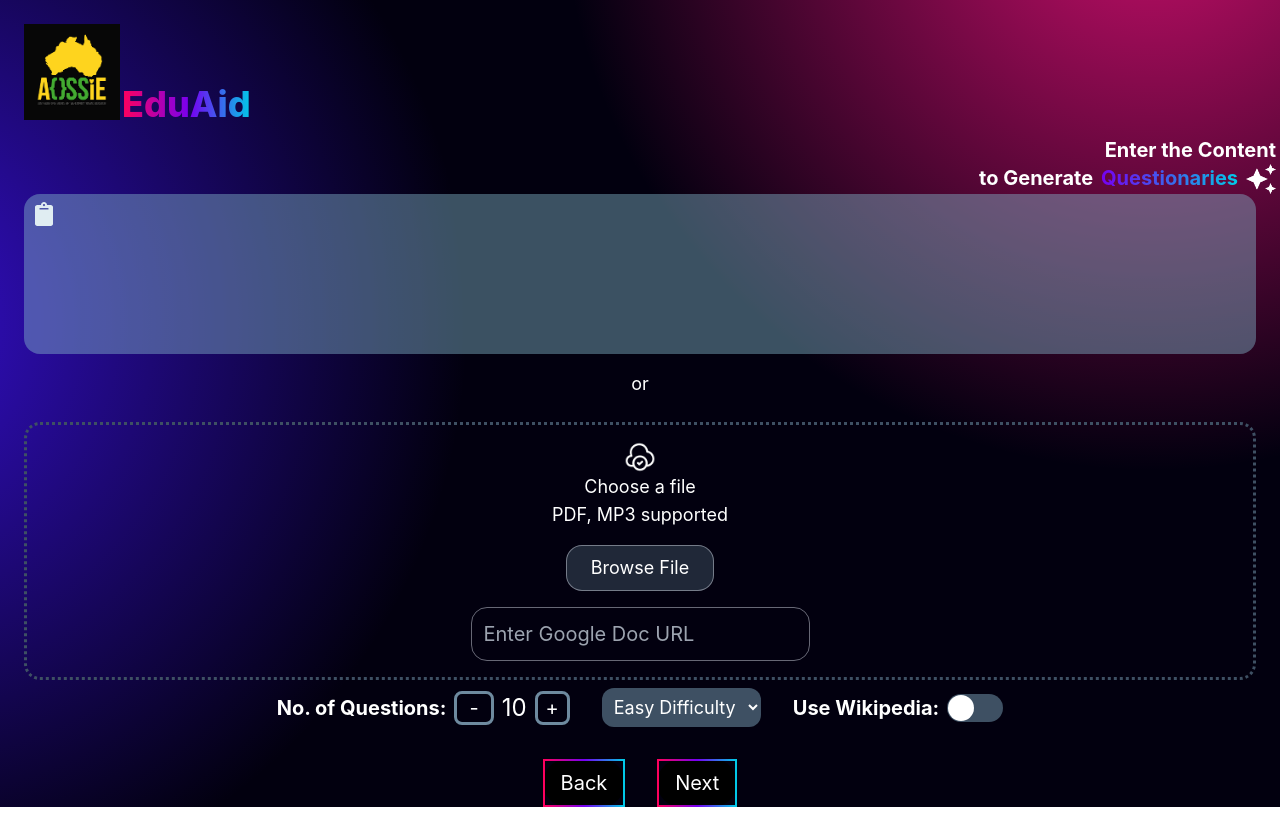
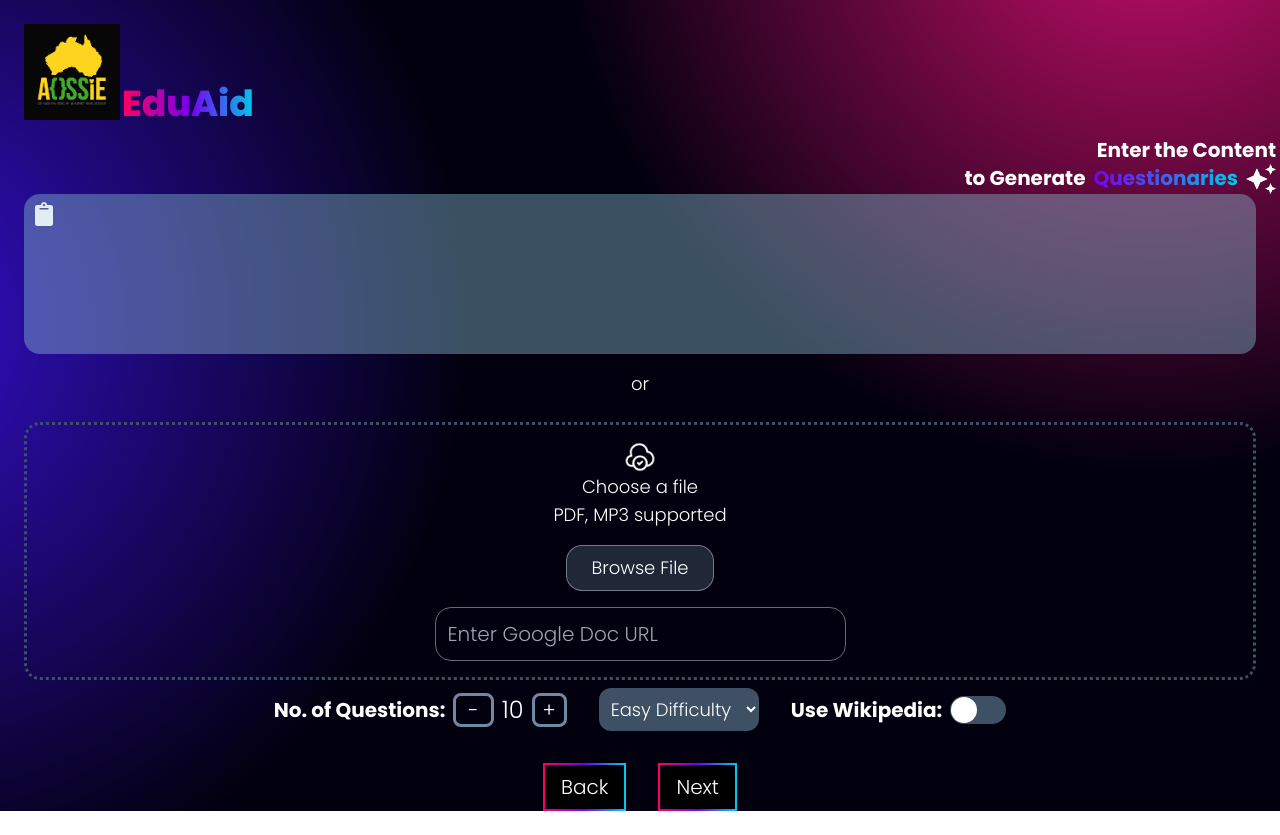
Before and after one commit to AOSSIE-Org/EduAid, a React (Create React App) app in the folder eduaid_web/: page /input in a window 1280 px wide. Built offline with nearby package versions, Linux system fonts and the light colour scheme.

Commit message:
Adding a googlefonts to enhance application interface

```diff
--- a/eduaid_web/src/index.css
+++ b/eduaid_web/src/index.css
@@ -1,12 +1,17 @@
+@import url('https://fonts.googleapis.com/css2?family=Poppins:ital,wght@0,100;0,200;0,300;0,400;0,500;0,600;0,700;0,800;0,900;1,100;1,200;1,300;1,400;1,500;1,600;1,700;1,800;1,900&display=swap');
+
 @tailwind base;
 @tailwind components;
 @tailwind utilities;
 
 body {
   margin: 0;
-  font-family: -apple-system, BlinkMacSystemFont, 'Segoe UI', 'Roboto', 'Oxygen',
+  font-family: "Poppins", serif;
+  font-weight: 300;
+  font-style: normal;
+  /* font-family: -apple-system, BlinkMacSystemFont, 'Segoe UI', 'Roboto', 'Oxygen',
     'Ubuntu', 'Cantarell', 'Fira Sans', 'Droid Sans', 'Helvetica Neue',
-    sans-serif;
+    sans-serif; */
   -webkit-font-smoothing: antialiased;
   -moz-osx-font-smoothing: grayscale;
 }
```
